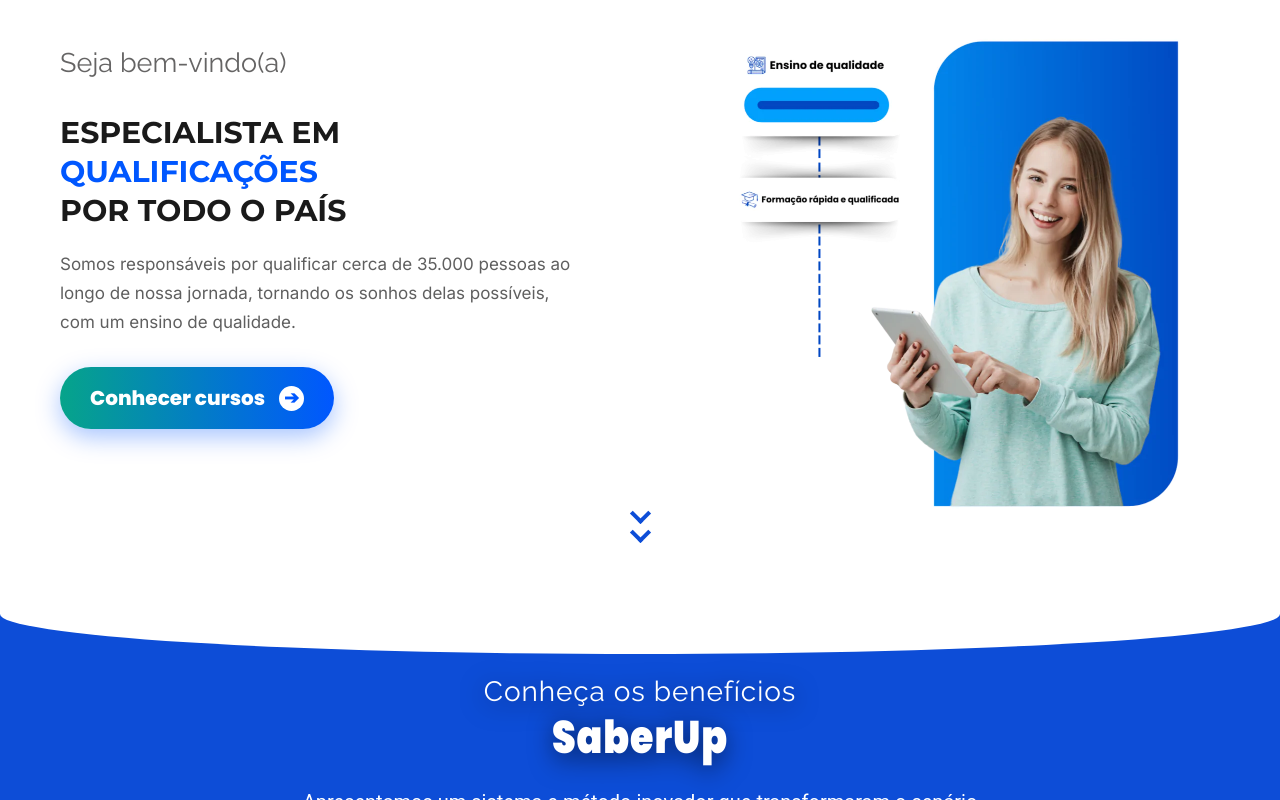
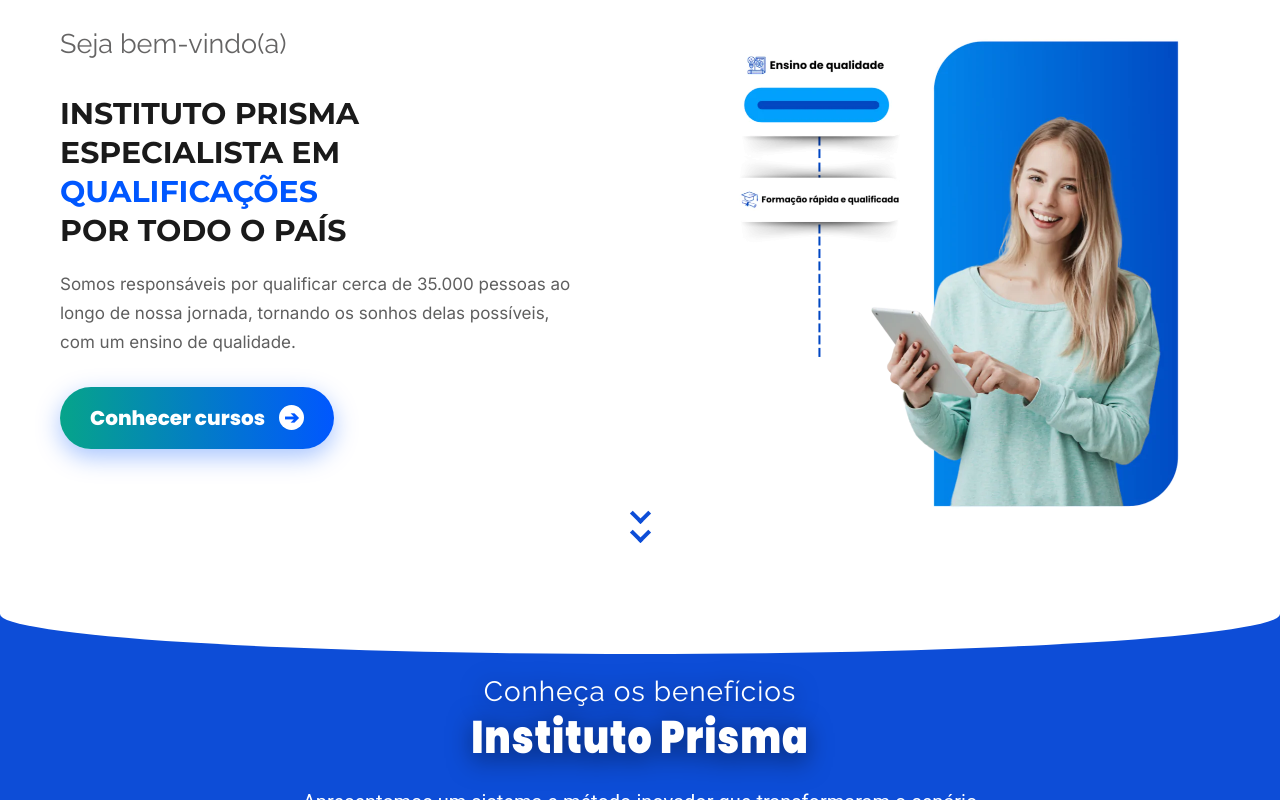
Before and after one commit to panda-dev25/saberup, a plain HTML site: page index.html in a window 1280 px wide. Drawn offline with nearby package versions, Linux system fonts and the light colour scheme.

Commit message:
Atualizar o index.html

```diff
--- a/index.html
+++ b/index.html
@@ -4,7 +4,7 @@
   <link rel="icon" type="image/png" href="logo3.png" />
   <meta charset="UTF-8" />
   <meta name="viewport" content="width=device-width, initial-scale=1.0" />
-  <title>SaberUp
+  <title>Instituto Prisma
   </title>
 <link rel="stylesheet" href="https://cdn.jsdelivr.net/npm/swiper@11/swiper-bundle.min.css" />
   <!-- Fonts -->
@@ -19,7 +19,7 @@
 <head>
   <meta charset="UTF-8" />
   <meta name="viewport" content="width=device-width, initial-scale=1.0" />
-  <title>SaberUp</title>
+  <title>Instituto Prisma</title>
   <!-- Swiper CSS -->
   <link rel="stylesheet" href="https://cdn.jsdelivr.net/npm/swiper@10/swiper-bundle.min.css" />
 
@@ -30,7 +30,7 @@
     <div class="texto">
       <p class="boas-vindas">Seja bem-vindo(a)</p>
       <h1>
-        ESPECIALISTA EM <span class="destaque">QUALIFICAÇÕES</span><br />POR TODO O PAÍS
+        INSTITUTO PRISMA ESPECIALISTA EM <span class="destaque">QUALIFICAÇÕES</span><br />POR TODO O PAÍS
       </h1>
       <p class="descricao">
         Somos responsáveis por qualificar cerca de <span class="numero">35.000</span> pessoas ao longo de nossa jornada, tornando os sonhos delas possíveis, com um ensino de qualidade.
@@ -53,7 +53,7 @@
 
  <section id="beneficios" class="beneficios">
     <div class="conteudo-beneficios">
-      <h2><span class="subtitulo">Conheça os benefícios</span><br><strong class="titulo-principal">SaberUp</strong></h2>
+      <h2><span class="subtitulo">Conheça os benefícios</span><br><strong class="titulo-principal">Instituto Prisma</strong></h2>
       <p>Apresentamos um sistema e método inovador que transformaram o cenário das certificações, com uma abordagem didática única e atualizada.</p>
       <div class="cards-beneficios">
         <div class="card">
@@ -315,7 +315,7 @@
 
       <div class="faq-bloco">
         <div class="faq-item">
-          <button class="faq-pergunta">O que é a "SaberUp?"</button>
+          <button class="faq-pergunta">O que é o "Instituto Prisma?"</button>
           <div class="faq-resposta">
             <p>Somos uma plataforma de cursos profissionalizantes com foco na sua qualificação para o mercado de trabalho.</p>
           </div>
@@ -369,7 +369,7 @@
 <section class="rodape-meio">
   <div class="coluna logo-coluna">
     <img src="logo3.png" alt="Logo QualifiqueOn" class="logo-rodape">
-    <p>Invista em seu futuro e amplie suas oportunidades profissionais com os cursos da <strong>SaberUp</strong></p>
+    <p>Invista em seu futuro e amplie suas oportunidades profissionais com os cursos da <strong>Instituto Prisma</strong></p>
   </div>
 
   <div class="coluna navegue-coluna">
@@ -389,7 +389,7 @@
 </div>
 </section>
 <section class="rodape-inferior">
-  <p class="direitos">Copyright ©SaberUp – Todos os Direitos Reservados</p>
+  <p class="direitos">Copyright ©Instituto Prisma – Todos os Direitos Reservados</p>
   <p class="privacidade">
     <img src="https://cdn-icons-png.flaticon.com/512/25/25694.png" alt="Privacidade">
     <a href="#">Política de privacidade</a>
```
